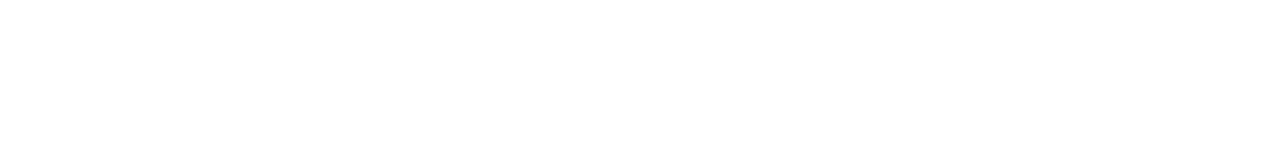
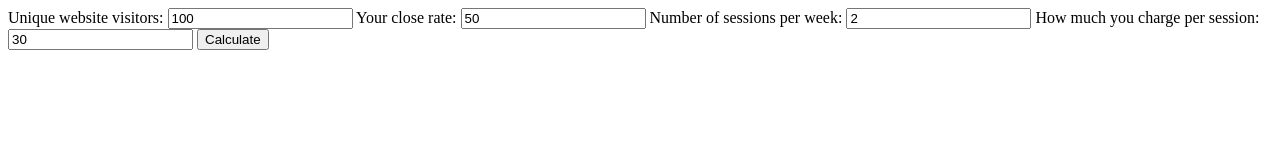
Before and after one commit to startupguysandy/Website-ROI-Calculator, a plain HTML site: page index.html in a window 1280 px wide. Drawn offline with nearby package versions, Linux system fonts and the light colour scheme.

Commit message:
Implement basic html form

```diff
--- a/index.html
+++ b/index.html
@@ -7,7 +7,19 @@
     <title></title>
   </head>
   <body>
+    <!-- Result Here -->
 
+    <form class="">
+      <label for="uniques">Unique website visitors: </label>
+      <input type="number" id="uniques" name="website-uniques" value="100">
+      <label for="closerate">Your close rate: </label>
+      <input type="number" id="closerate" name="close-rate" value="50">
+      <label for="sessionsweekly">Number of sessions per week: </label>
+      <input type="number" id="sessionsweekly" name="sessions-weekly" value="2">
+      <label for="sessionvalue">How much you charge per session: </label>
+      <input type="number" id="sessionvalue" name="per-session-value" value="30">
+      <input type="submit" id="calculatebutton" name="calculate-button" value="Calculate">
+    </form>
 
   </body>
 </html>
```
